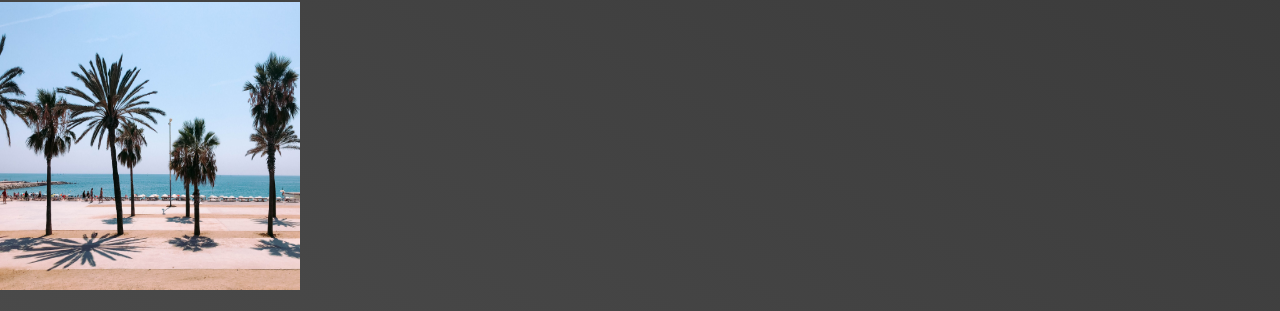
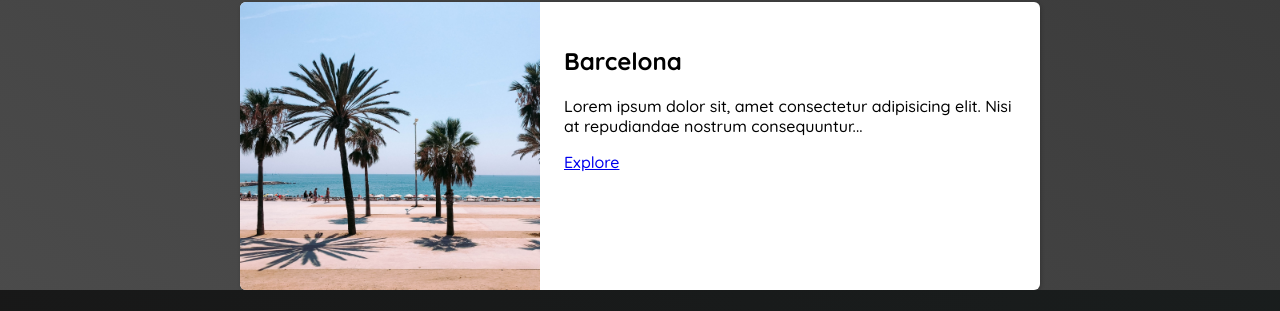
Before and after one commit to NicolasPatrignani/travel-page, a plain HTML site: page places.html in a window 1280 px wide. Shown: the part 97-408 px from the top of the page. Drawn offline with Linux system fonts and the light colour scheme.

Commit message:
overflow

```diff
--- a/places.css
+++ b/places.css
@@ -6,7 +6,25 @@ header {
     position: static;
 }
 
+main ul {
+    width: 800px;
+    margin: 0 auto;
+}
+
+main li {
+    display: flex;
+    background-color: white;
+    box-shadow: 1px 1px 4px rgba(0, 0, 0, 0.2);
+    border-radius: 6px;
+    overflow: hidden;
+}
+
 main li img {
     width: 300px;
     height: 288px;
+    object-fit: cover;
 }
+
+.item-content {
+    padding: 24px;
+}
--- a/places.html
+++ b/places.html
@@ -32,9 +32,9 @@
               Lorem ipsum dolor sit, amet consectetur adipisicing elit. Nisi at
               repudiandae nostrum consequuntur...
             </p>
-          </div>
-          <div class="actions">
-            <a href="https://en.wikipedia.org/wiki/Barcelona">Explore</a>
+            <div class="actions">
+              <a href="https://en.wikipedia.org/wiki/Barcelona">Explore</a>
+            </div>
           </div>
         </li>
       </ul>
```
